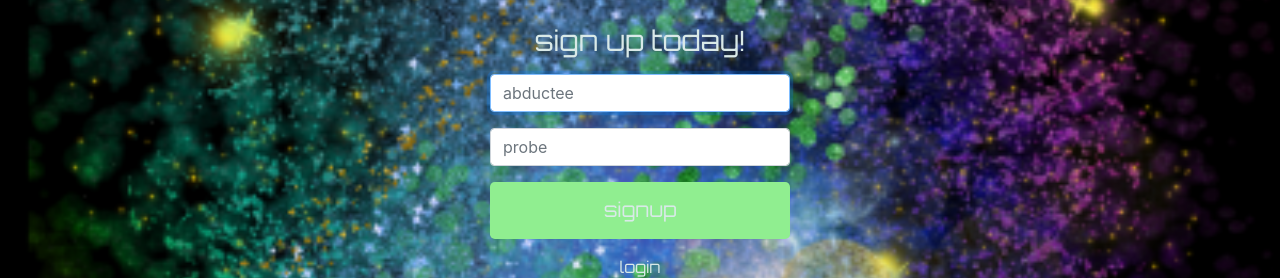
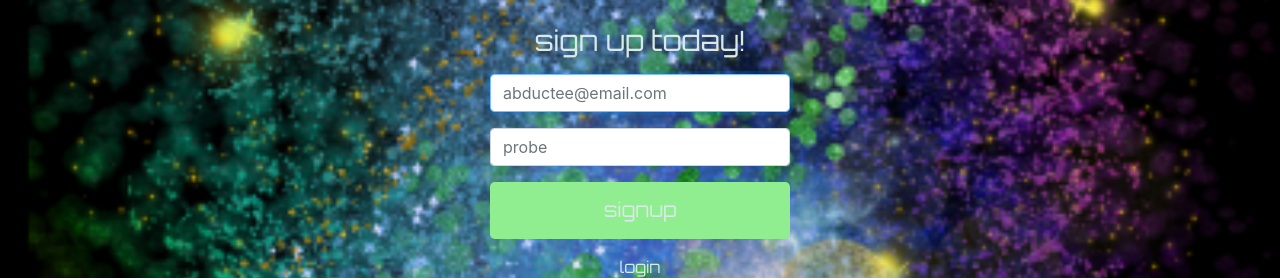
Before and after one commit to christiecamp/alien-prone, a Node server app: page /signup in a window 1280 px wide. Shown: the part 455-733 px from the top of the page. Run offline with Node 20, Linux system fonts and the light colour scheme; some libraries are stand-ins or nearby versions.

Commit message:
updating placement text in signup to display that the username must be an email address

```diff
--- a/views/signup.handlebars
+++ b/views/signup.handlebars
@@ -5,7 +5,7 @@
 
     {{!-- username & password forms --}}
     <div class="form-floating mb-3">
-      <input type="text" class="form-control" id="username-signup" placeholder="abductee" autofocus="true">
+      <input type="text" class="form-control" id="username-signup" placeholder="abductee@email.com" autofocus="true">
     </div>
     <div class="form-floating mb-3">
       <input type="password" class="form-control" id="password-signup" placeholder="probe" autofocus="true">
```
